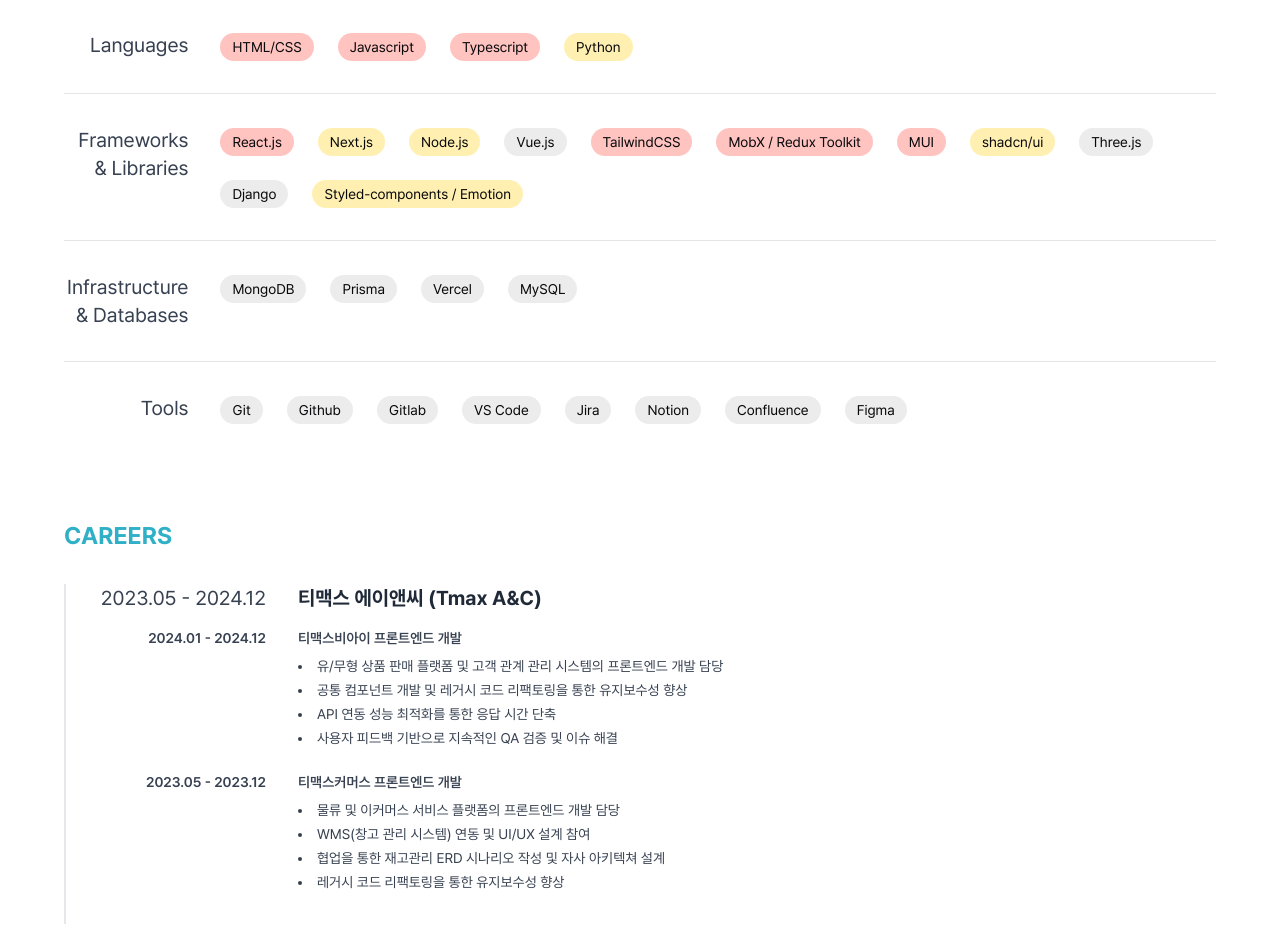
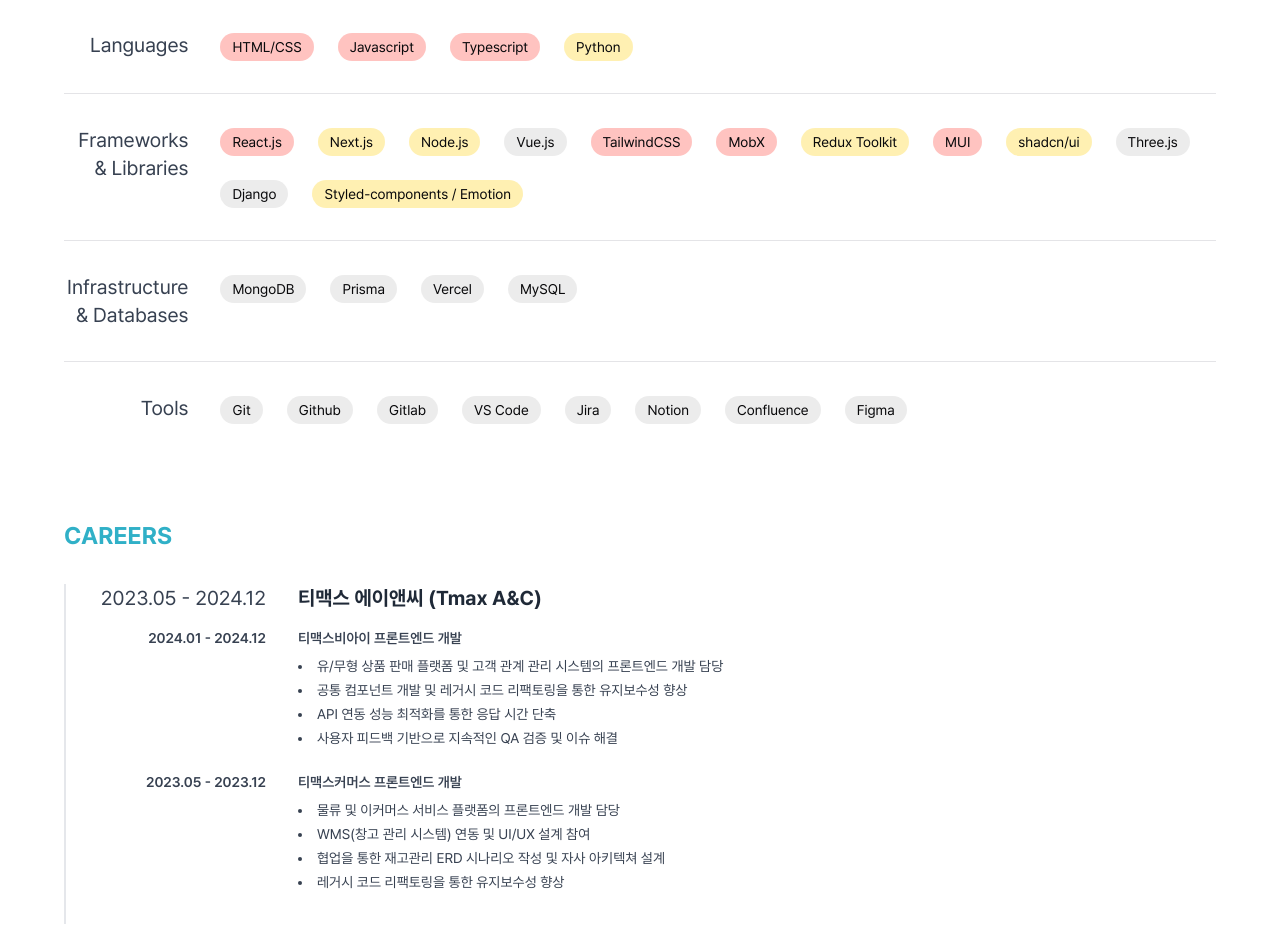
Before and after one commit to yoonsunny17/imsunny, a Next.js app: page /imsunny/ in a window 1280 px wide. Shown: the part 820-1745 px from the top of the page. Built offline with nearby package versions, Linux system fonts and the light colour scheme.

Commit message:
Fix resume data

```diff
--- a/src/data/resumeData.ts
+++ b/src/data/resumeData.ts
@@ -48,8 +48,12 @@
         score: 3,
       },
       {
-        name: "MobX / Redux Toolkit",
+        name: "MobX",
         score: 3,
+      },
+      {
+        name: "Redux Toolkit",
+        score: 2,
       },
       {
         name: "MUI",
```
